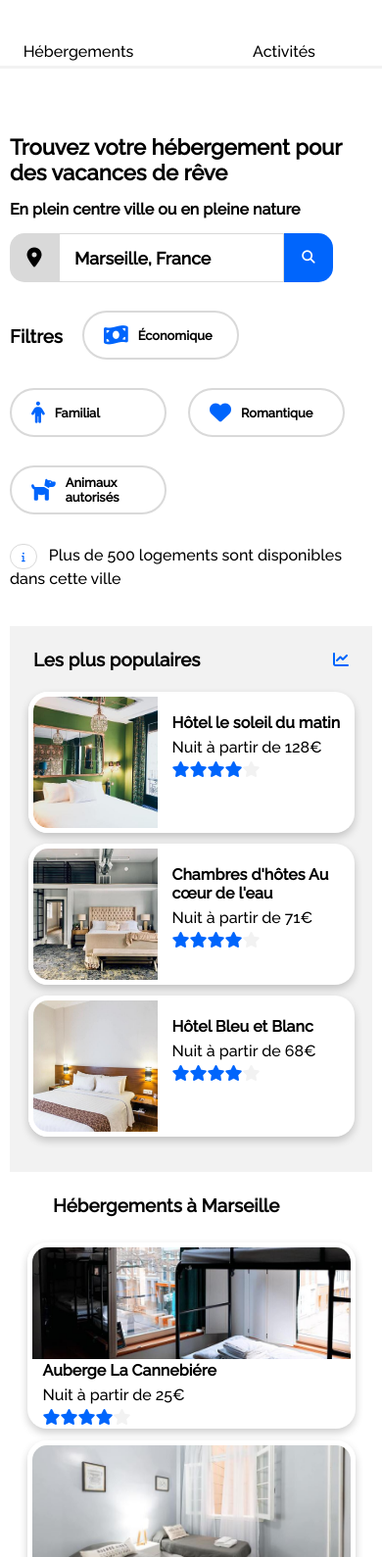
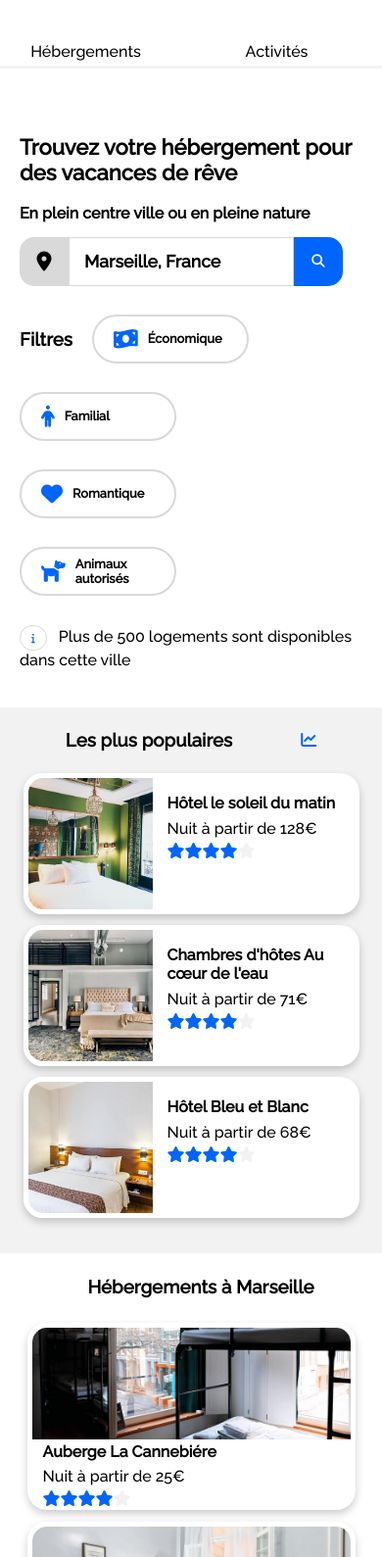
Before and after one commit to Sulbat/Booki, a plain HTML site: page index.html in a window 390 px wide. Shown: the part 79-1668 px from the top of the page at 98% size. Drawn offline with Linux system fonts and the light colour scheme.

Commit message:
ajout responsive finalisé à 95%

```diff
--- a/css/style.css
+++ b/css/style.css
@@ -320,8 +320,6 @@ main a {
   width: 302px;
   height: 444.51px;
   border-radius: 20px;
-  margin-left: 40px;
-  margin-right: 20px;
 }
 
 .cartesactivites:hover {
@@ -344,7 +342,7 @@ main a {
 .ensemblecartesactivites {
   display: flex;
   flex-direction: row;
-  justify-content: space-evenly;
+  justify-content: space-between;
 }
 
 /* footer */
@@ -515,10 +513,6 @@ main a {
 
   /* header */
 
-  header {
-    margin: 0px -15px 0px -15px;
-  }
-
   header img {
     width: 61.09px;
     height: 19px;
@@ -555,7 +549,7 @@ main a {
     justify-content: center;
     align-items: center;
     padding-bottom: 5px;
-    width: 100%;                        /*  probleme nav ici */
+    width: 100%;
     border-bottom: 3px solid #f2f2f2;
   }
 
@@ -568,7 +562,12 @@ main a {
   /* main */
 
   main {
-    margin-left: 10px;
+
+    margin: 0;
+  }
+
+  .hautdepage {
+    margin-left: 20px;
     margin-right: 10px;
   }
 
@@ -616,17 +615,21 @@ main a {
 
   /* section */
 
-  section {
+  .sectionhebpop, .sectionact {
     display: flex;
     flex-direction: column-reverse;
     align-items: center;
+
   }
 
   /* populaires */
 
   .conteneur4 {
-    display: flex;
-    justify-content: space-between;
+      justify-content:center;
+  }
+
+  .conteneur4 h3 {
+    margin-right: 70px;
   }
 
   .populaires {
@@ -636,14 +639,17 @@ main a {
     width: 100%;
     height: 100%;
     padding-bottom: 25px;
+
   }
 
   .cartespop {
-    width: 90%;
     margin-left: 0;
     margin: auto;
     margin-bottom: 11px;
+    min-width: 40%;
+    max-width: 90%;
   }
+
 
   /* hebergements */
 
@@ -651,6 +657,10 @@ main a {
     display: flex;
     flex-direction: column-reverse;
     align-items: center;
+  }
+
+  .conteneur2 {
+    text-align: center;
   }
 
   .hebergements {
@@ -679,11 +689,15 @@ main a {
   }
 
   .cartes {
+    min-width: 40%;
+    max-width: 90%;
     margin-bottom: 12px;
     width: 335px;
   }
 
   .cartes img {
+    min-width: 40%;
+    max-width: 100%;
     width: 335px;
   }
 
@@ -694,6 +708,7 @@ main a {
   .conteneur3 {
     display: none;
   }
+
 
   /* activités */
 
@@ -717,7 +732,7 @@ main a {
   }
 
   .activites h3 {
-    text-align: left;
+    text-align: center;
   }
 
   /* footer */
--- a/index.html
+++ b/index.html
@@ -39,6 +39,7 @@
       </header>
 
       <main>
+        <section class="hautdepage">
         <h1>Trouvez votre hébergement pour des vacances de rêve</h1>
         <h2>En plein centre ville ou en pleine nature</h2>
 
@@ -88,8 +89,9 @@
           <i class="fa-sharp fa-solid fa-info"></i>
           <p>Plus de 500 logements sont disponibles dans cette ville</p>
         </div>
+      </section>
 
-        <section>
+        <section class="hebpop">
           <div class="hebergementspopulaires">
             <div class="tout" id="ancreHebergements">
               <div class="hebergements">
@@ -354,7 +356,7 @@
           </div>
         </section>
 
-        <section>
+        <section class="act">
           <div class="activites" id="ancreActivites">
             <h3>Activités à Marseille</h3>
 
```
